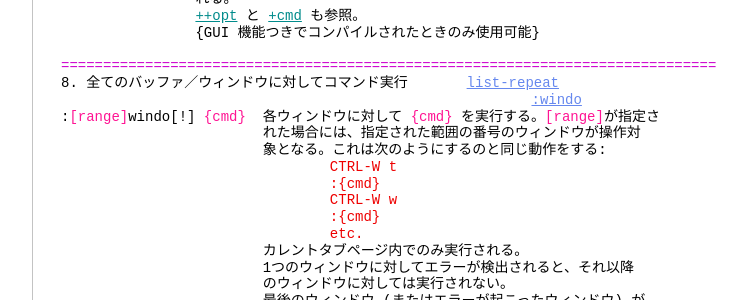
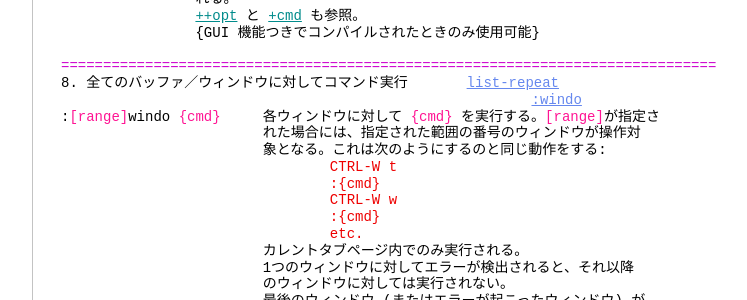
Before and after one commit to vim-jp/vimdoc-ja, a Jekyll site: the page built from windows.html, in a window 1280 px wide and 900 px high, scrolled down 12319 px. Shown: the part 151-451 px from the top of the window, without its empty margins (340-1087 px from the left). Built offline with Jekyll 4.4.1, drawn with Linux system fonts in a browser that asks for light colours; nearby versions of some CDN libraries; comment, search, counter and statistics services are not loaded.

Commit message:
Generated by Travis JOB 628.1
https://travis-ci.org/vim-jp/vimdoc-ja-working/builds/208612357

```diff
--- a/windows.html
+++ b/windows.html
@@ -739,7 +739,7 @@ z<span class="Special">{nr}&lt;CR&gt;</span>&nbsp;&nbsp;&nbsp;&nbsp;&nbsp;&nbsp;
 <span class="PreProc">==============================================================================</span><br>
 8. 全てのバッファ／ウィンドウに対してコマンド実行&nbsp;&nbsp;&nbsp;&nbsp;&nbsp;&nbsp;&nbsp;<a class="Constant" href="windows.html#list-repeat" name="list-repeat">list-repeat</a><br>
 &nbsp;&nbsp;&nbsp;&nbsp;&nbsp;&nbsp;&nbsp;&nbsp;&nbsp;&nbsp;&nbsp;&nbsp;&nbsp;&nbsp;&nbsp;&nbsp;&nbsp;&nbsp;&nbsp;&nbsp;&nbsp;&nbsp;&nbsp;&nbsp;&nbsp;&nbsp;&nbsp;&nbsp;&nbsp;&nbsp;&nbsp;&nbsp;&nbsp;&nbsp;&nbsp;&nbsp;&nbsp;&nbsp;&nbsp;&nbsp;&nbsp;&nbsp;&nbsp;&nbsp;&nbsp;&nbsp;&nbsp;&nbsp;&nbsp;&nbsp;&nbsp;&nbsp;&nbsp;&nbsp;&nbsp;&nbsp;<a class="Constant" href="windows.html#:windo" name=":windo">:windo</a><br>
-:<span class="Special">[range]</span>windo[!]&nbsp;<span class="Special">{cmd}</span>&nbsp;&nbsp;各ウィンドウに対して&nbsp;<span class="Special">{cmd}</span>&nbsp;を実行する。<span class="Special">[range]</span>が指定さ<br>
+:<span class="Special">[range]</span>windo&nbsp;<span class="Special">{cmd}</span>&nbsp;&nbsp;&nbsp;&nbsp; 各ウィンドウに対して&nbsp;<span class="Special">{cmd}</span>&nbsp;を実行する。<span class="Special">[range]</span>が指定さ<br>
 &nbsp;&nbsp;&nbsp;&nbsp;&nbsp;&nbsp;&nbsp;&nbsp;&nbsp;&nbsp;&nbsp;&nbsp;&nbsp;&nbsp;&nbsp;&nbsp;&nbsp;&nbsp;&nbsp;&nbsp;&nbsp;&nbsp;&nbsp;&nbsp;れた場合には、指定された範囲の番号のウィンドウが操作対<br>
 &nbsp;&nbsp;&nbsp;&nbsp;&nbsp;&nbsp;&nbsp;&nbsp;&nbsp;&nbsp;&nbsp;&nbsp;&nbsp;&nbsp;&nbsp;&nbsp;&nbsp;&nbsp;&nbsp;&nbsp;&nbsp;&nbsp;&nbsp;&nbsp;象となる。これは次のようにするのと同じ動作をする:<br>
 <div class="helpExample">&nbsp;&nbsp;&nbsp;&nbsp;&nbsp;&nbsp;&nbsp;&nbsp;&nbsp;&nbsp;&nbsp;&nbsp;&nbsp;&nbsp;&nbsp;&nbsp;&nbsp;&nbsp;&nbsp;&nbsp;&nbsp;&nbsp;&nbsp;&nbsp;&nbsp;&nbsp;&nbsp;&nbsp;&nbsp;&nbsp;&nbsp;&nbsp;CTRL-W t<br>
```
